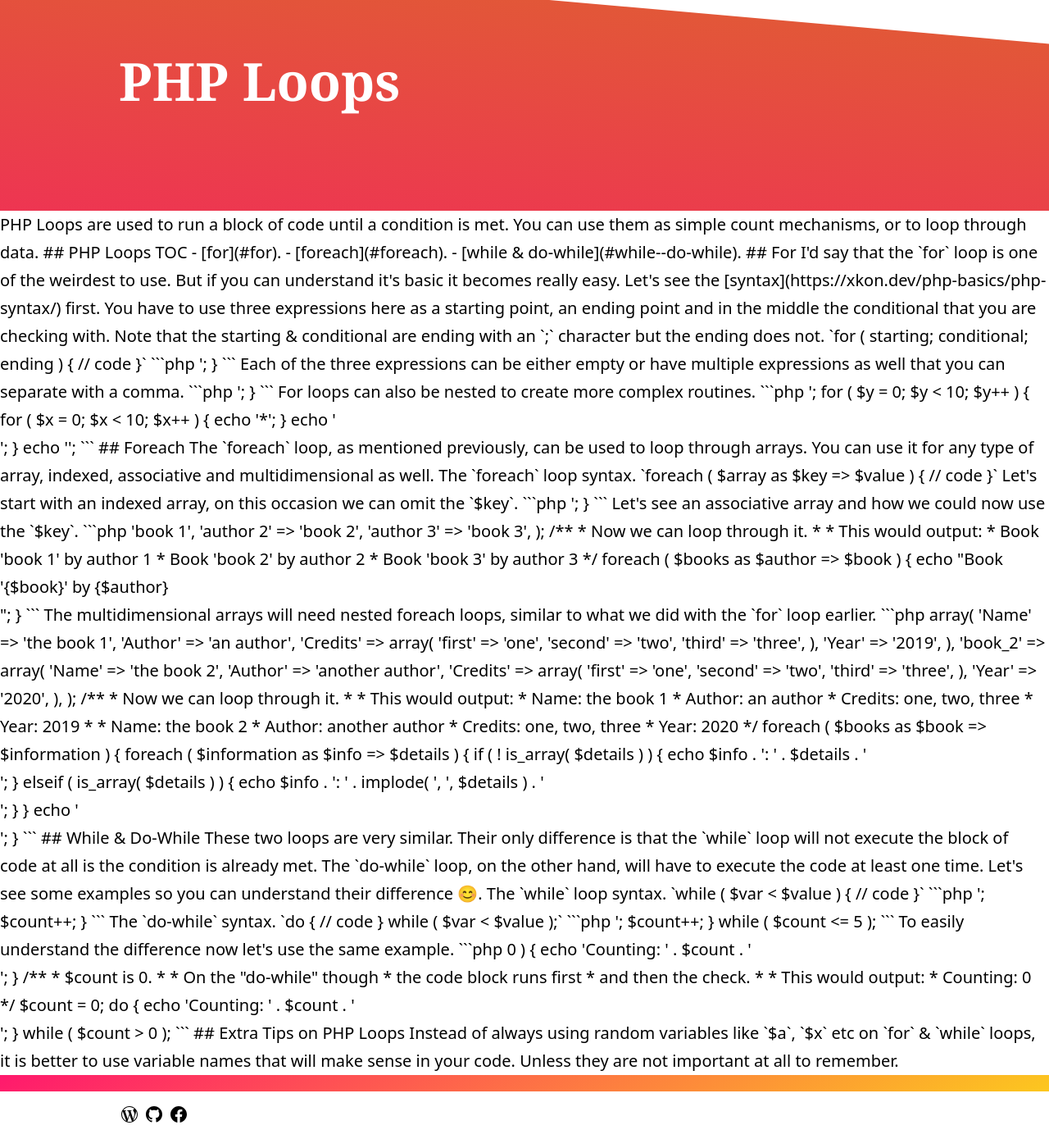
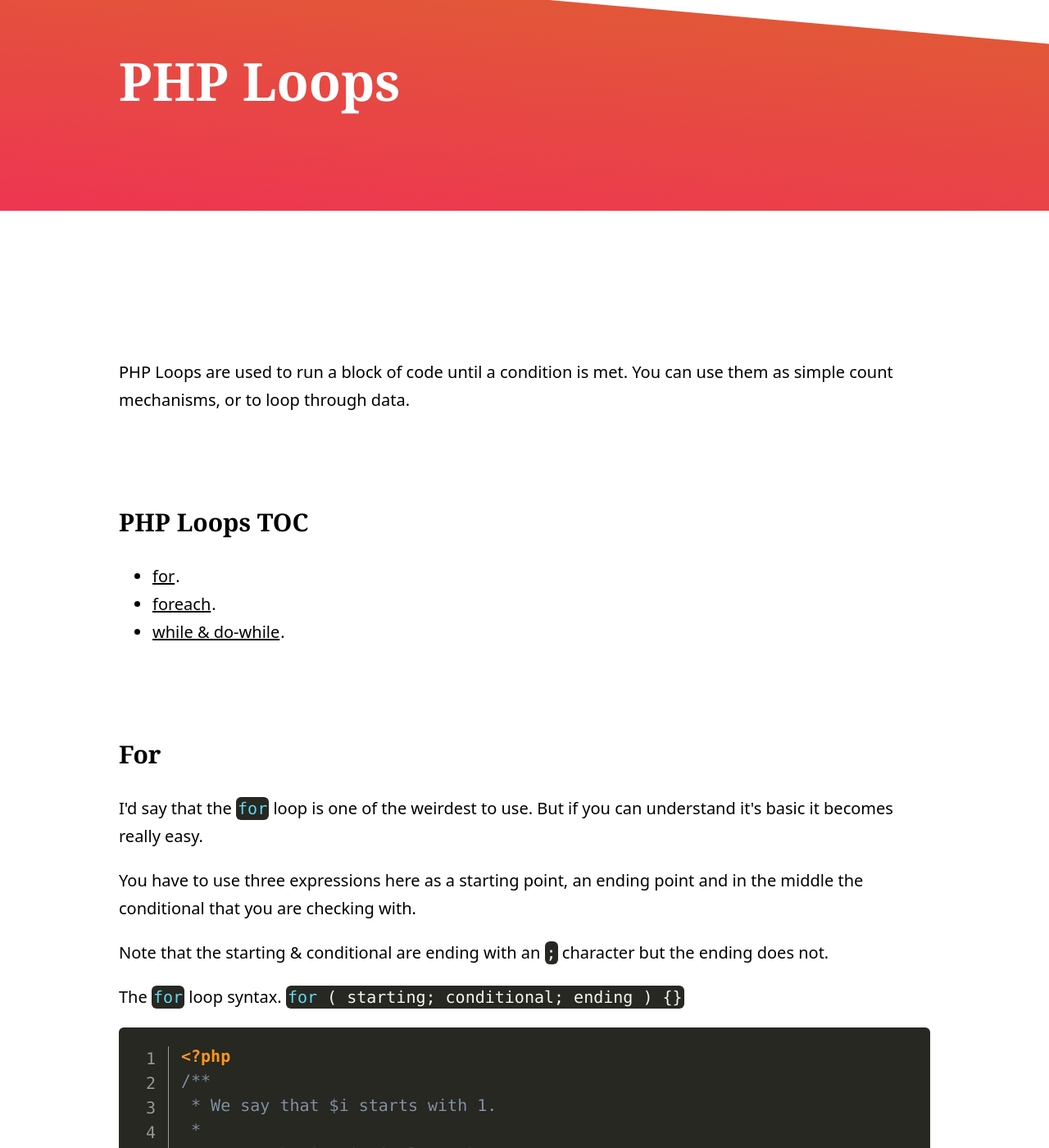
Before and after one commit to mrxkon/mrxkon.github.io, a Jekyll site: the page built from tutorials/php-basics/php-loops.html, in a window 1280 px wide and 1400 px high, scrolled down 283 px. Shown: the whole window at 82% size. Built offline with Jekyll 4.4.1, drawn with Linux system fonts in a browser that asks for light colours; some of the changed text lies outside the part shown.

Commit message:
Update php-loops.html

````diff
--- a/tutorials/php-basics/php-loops.html
+++ b/tutorials/php-basics/php-loops.html
@@ -3,29 +3,23 @@ layout: default
 title: PHP Loops
 permalink: /tutorials/php-basics/php-loops/
 description: PHP Loops are used to run a block of code until a condition is met. You can use them as simple count mechanisms, or to loop through data.
-body_class: php-loops
+body_class: content-white tutorial php-loops
 ---
-PHP Loops are used to run a block of code until a condition is met. You can use them as simple count mechanisms, or to loop through data.
-
-## PHP Loops TOC
-
-- [for](#for).
-- [foreach](#foreach).
-- [while & do-while](#while--do-while).
-
-## For
-
-I'd say that the `for` loop is one of the weirdest to use. But if you can understand it's basic it becomes really easy. Let's see the [syntax]({{ site.site_url }}/php-basics/php-syntax/) first.
-
-You have to use three expressions here as a starting point, an ending point and in the middle the conditional that you are checking with.
-
-Note that the starting & conditional are ending with an `;` character but the ending does not.
-
-`for ( starting; conditional; ending ) { // code }`
-
-```php
-<?php
-
+<div id="content" class="content">
+	<div class="container pt-10">
+		<p>PHP Loops are used to run a block of code until a condition is met. You can use them as simple count mechanisms, or to loop through data.</p>
+		<h3>PHP Loops TOC</h3>
+		<ul aria-label="PHP Loops Table of Contents">
+			<li><a href="#for">for</a>.</li>
+			<li><a href="#foreach">foreach</a>.</li>
+			<li><a href="#while-do-while">while &amp; do-while</a>.</li>
+		</ul>
+		<h3 id="for">For</h3>
+		<p>I'd say that the <code class="language-php">for</code> loop is one of the weirdest to use. But if you can understand it's basic it becomes really easy.</p>
+		<p>You have to use three expressions here as a starting point, an ending point and in the middle the conditional that you are checking with.</p>
+		<p>Note that the starting & conditional are ending with an <code class="language-php">;</code> character but the ending does not.</p>
+		<p>The <code class="language-php">for</code> loop syntax. <code class="language-php">for ( starting; conditional; ending ) {}</code></p>
+<pre><code class="language-php line-numbers">&lt;?php
 /**
  * We say that $i starts with 1.
  *
@@ -43,14 +37,9 @@ Note that the starting & conditional are ending with an `;` character but the en
 
 for ( $i = 1; $i < 6; $i++ ) {
 	echo $i . '<br>';
-}
-```
-
-Each of the three expressions can be either empty or have multiple expressions as well that you can separate with a comma.
-
-```php
-<?php
-
+}</code></pre>
+		<p>Each of the three expressions can be either empty or have multiple expressions as well that you can separate with a comma.</p>
+<pre><code class="language-php line-numbers">&lt;?php
 /**
  * We start with $y 20 & $z 30.
  *
@@ -70,45 +59,30 @@ Each of the three expressions can be either empty or have multiple expressions a
 
 for ( $y = 20, $z = 30; $y <= $z; $y++, $z-- ) {
 	echo '$y ' . $y . ' / $z ' . $z . '<br>';
-}
-```
-
-For loops can also be nested to create more complex routines.
-
-```php
-<?php
-
+}</code></pre>
+		<p>For loops can also be nested to create more complex routines.</p>
+<pre><code class="language-php line-numbers">&lt;?php
 /**
  * These nested for loops
  * would ouput a 10x10 square.
  */
 
-echo '<div style="line-height:0.5">';
+echo '&lt;div style="line-height:0.5">';
 
 for ( $y = 0; $y < 10; $y++ ) {
 	for ( $x = 0; $x < 10; $x++ ) {
 		echo '*';
 	}
 
-	echo '<br>';
+	echo '&lt;br>';
 }
 
-echo '</div>';
-```
-
-## Foreach
-
-The `foreach` loop, as mentioned previously, can be used to loop through arrays. You can use it for any type of array, indexed, associative and multidimensional as well.
-
-The `foreach` loop syntax.
-
-`foreach ( $array as $key => $value ) { // code }`
-
-Let's start with an indexed array, on this occasion we can omit the `$key`.
-
-```php
-<?php
-
+echo '&lt;/div>';</code></pre>
+		<h3 id="foreach">Foreach</h3>
+		<p>The <code class="language-php">foreach</code> loop, as mentioned previously, can be used to loop through arrays. You can use it for any type of array, indexed, associative and multidimensional as well.
+		<p>The <code class="language-php">foreach</code> loop syntax. <code class="language-php">foreach ( $array as $key => $value ) {}</code></p>
+		<p>Let's start with an indexed array, on this occasion we can omit the <code class="language-php">$key</code>.</p>
+<pre><code class="language-php line-numbers">&lt;?php
 // Let's create an array.
 $books = array(
 	'book 1',
@@ -125,15 +99,10 @@ $books = array(
  * book 3
  */
 foreach ( $books as $book ) {
-	echo $book . '<br>';
-}
-```
-
-Let's see an associative array and how we could now use the `$key`.
-
-```php
-<?php
-
+	echo $book . '&lt;br>';
+}</code></pre>
+		<p>Let's see an associative array and how we could now use the <code class="language-php">$key</code>.</p>
+<pre><code class="language-php line-numbers">&lt;?php
 // Let's create an array.
 $books = array(
 	'author 1' => 'book 1',
@@ -150,15 +119,10 @@ $books = array(
  * Book 'book 3' by author 3
  */
 foreach ( $books as $author => $book ) {
-	echo "Book '{$book}' by {$author} <br>";
-}
-```
-
-The multidimensional arrays will need nested foreach loops, similar to what we did with the `for` loop earlier.
-
-```php
-<?php
-
+	echo "Book '{$book}' by {$author} &lt;br>";
+}</code></pre>
+		<p>The multidimensional arrays will need nested foreach loops, similar to what we did with the <code class="language-php">for</code> loop earlier.</p>
+<pre><code class="language-php line-numbers">&lt;?php
 // Let's create an array.
 $books = array(
 	'book_1' => array(
@@ -200,28 +164,18 @@ $books = array(
 foreach ( $books as $book => $information ) {
 	foreach ( $information as $info => $details ) {
 		if ( ! is_array( $details ) ) {
-			echo $info . ': ' . $details . '<br>';
+			echo $info . ': ' . $details . '&lt;br>';
 		} elseif ( is_array( $details ) ) {
-			echo $info . ': ' . implode( ', ', $details ) . '<br>';
+			echo $info . ': ' . implode( ', ', $details ) . '&lt;br>';
 		}
 	}
-	echo '<br>';
-}
-```
-
-## While & Do-While
-
-These two loops are very similar. Their only difference is that the `while` loop will not execute the block of code at all is the condition is already met. The `do-while` loop, on the other hand, will have to execute the code at least one time.
-
-Let's see some examples so you can understand their difference 😊.
-
-The `while` loop syntax.
-
-`while ( $var < $value ) { // code }`
-
-```php
-<?php
-
+	echo '&lt;br>';
+}</code></pre>
+		<h3 id="while-do-while">While & Do-While</h3>
+		<p>These two loops are very similar. Their only difference is that the <code class="language-php">while</code> loop will not execute the block of code at all is the condition is already met. The <code class="language-php">do-while</code> loop, on the other hand, will have to execute the code at least one time.</p>
+		<p>Let's see some examples so you can understand their difference.</p>
+		<p>The <code class="language-php">while</code> loop syntax. <code class="language-php">while ( $var &lt; $value ) {}</code></p>
+<pre><code class="language-php line-numbers">&lt;?php
 /**
  * A "while" loop.
  *
@@ -234,19 +188,13 @@ The `while` loop syntax.
  */
 $count = 1;
 
-while ( $count <= 5 ) {
-	echo 'Counting: ' . $count . '<br>';
+while ( $count &lt;= 5 ) {
+	echo 'Counting: ' . $count . '&lt;br>';
 	$count++;
-}
-```
+}</code></pre>
 
-The `do-while` syntax.
-
-`do { // code } while ( $var < $value );`
-
-```php
-<?php
-
+		<p>The <code class="language-php">do-while</code> syntax. <code class="language-php">do {} while ( $var &lt; $value );</code></p>
+<pre><code class="language-php line-numbers">&lt;?php
 /**
  * A similar "do-while" loop.
  *
@@ -261,16 +209,11 @@ The `do-while` syntax.
 $count = 1;
 
 do {
-	echo 'Counting: ' . $count . '<br>';
+	echo 'Counting: ' . $count . '&lt;br>';
 	$count++;
-} while ( $count <= 5 );
-```
-
-To easily understand the difference now let's use the same example.
-
-```php
-<?php
-
+} while ( $count &lt;= 5 );</code></pre>
+		<p>To easily understand the difference now let's use the same example.</p>
+<pre><code class="language-php line-numbers">&lt;?php
 /**
  * $count is 0.
  *
@@ -299,10 +242,9 @@ while ( $count > 0 ) {
 $count = 0;
 
 do {
-	echo 'Counting: ' . $count . '<br>';
-} while ( $count > 0 );
-```
-
-## Extra Tips on PHP Loops
-
-Instead of always using random variables like `$a`, `$x` etc on `for` & `while` loops, it is better to use variable names that will make sense in your code. Unless they are not important at all to remember.
+	echo 'Counting: ' . $count . '&lt;br>';
+} while ( $count > 0 );</code></pre>
+		<h3>Extra Tips on PHP Loops</h3>
+		<p>Instead of always using random variables like <code class="language-php">$i</code>, <code class="language-php">$x</code> etc on <code class="language-php">for</code> & <code class="language-php">while</code> loops, it is better to use variable names that will make sense in your code. Unless they are not important at all to remember.</p>
+	</div>
+</div>
````
Also changed, not shown: other parts of tutorials/php-basics/php-loops.html (+1 -1 lines).
